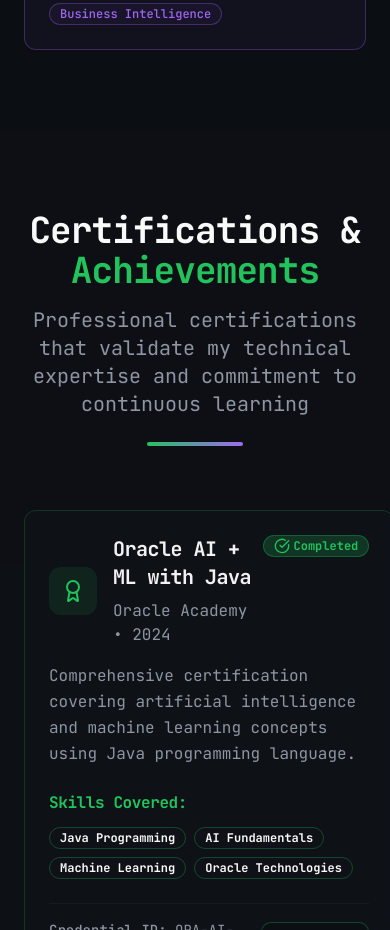
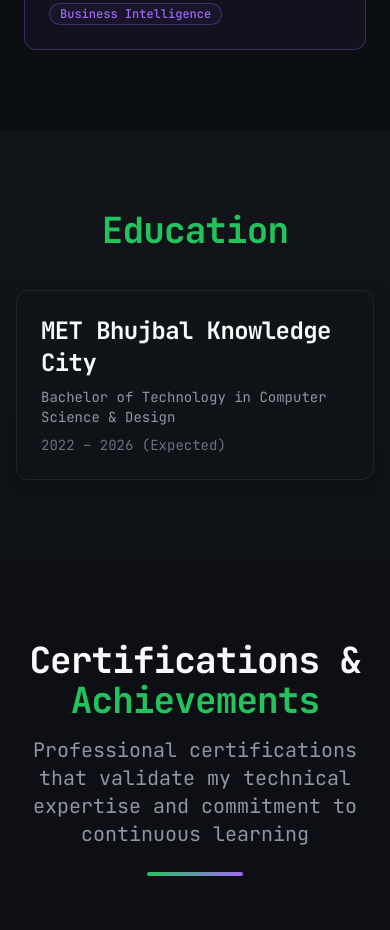
Before and after one commit to Zammmm09/zaeem-portfolio, a React (Vite) app: page / in a window 390 px wide. Shown: the part 5280-6210 px from the top of the page. Built offline with nearby package versions, Linux system fonts and the light colour scheme.

Commit message:
✨ Added styled Education section

```diff
--- /dev/null
+++ b/src/components/EducationSection.tsx
@@ -0,0 +1,22 @@
+// src/components/EducationSection.tsx
+
+const EducationSection = () => {
+  return (
+    <section id="education" className="py-20 bg-gradient-to-b from-muted/60 to-muted/30">
+      <div className="container max-w-4xl mx-auto px-4">
+        <h2 className="text-4xl font-bold text-center mb-10 text-primary">Education</h2>
+        <div className="rounded-xl border border-border bg-card/90 shadow-lg p-6 md:p-8 transition-all duration-300 hover:shadow-xl">
+          <div className="space-y-2">
+            <h3 className="text-2xl font-semibold text-foreground">MET Bhujbal Knowledge City</h3>
+            <p className="text-sm text-muted-foreground">
+              Bachelor of Technology in Computer Science & Design
+            </p>
+            <p className="text-sm text-gray-500">2022 – 2026 (Expected)</p>
+          </div>
+        </div>
+      </div>
+    </section>
+  );
+};
+
+export default EducationSection;
--- a/src/pages/Index.tsx
+++ b/src/pages/Index.tsx
@@ -6,6 +6,7 @@
 import CertificationsSection from "@/components/CertificationsSection";
 import ContactSection from "@/components/ContactSection";
 import Footer from "@/components/Footer";
+import EducationSection from "@/components/EducationSection"; // Add this line
 
 const Index = () => {
   useEffect(() => {
@@ -18,6 +19,7 @@
       <AboutSection />
       <ProjectsSection />
       <SkillsSection />
+      <EducationSection />
       <CertificationsSection />
       <ContactSection />
       <Footer />
```
